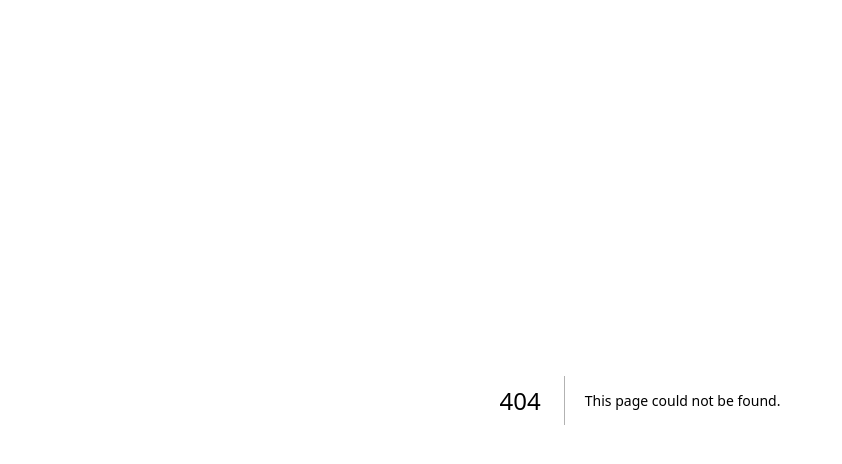
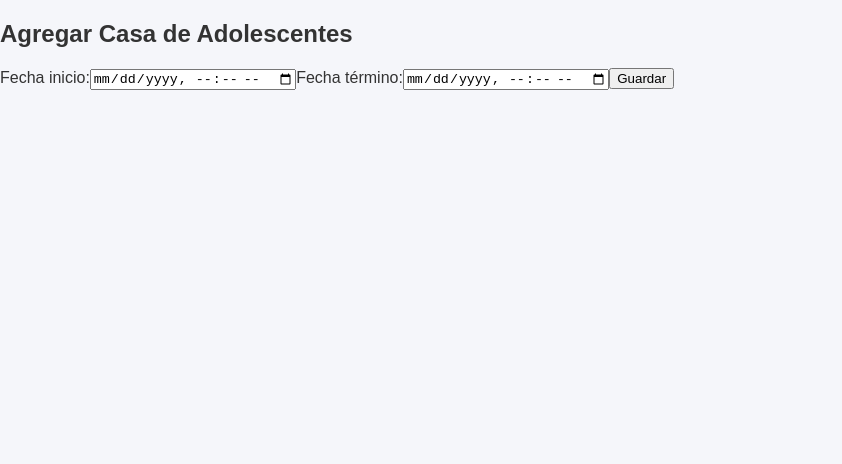
Before and after one commit to imzsebas/control_y_reportes, a Next.js app: page /utilidades/cda/agregar in a window 1280 px wide. Before the commit this address had no page. Shown: the top 464 px of the page, without its empty margins (0-842 px from the left). Built offline with nearby package versions, Linux system fonts and the light colour scheme.

Commit message:
primera prueba ingreso de cda

```diff
--- /dev/null
+++ b/src/app/utilidades/cda/agregar/page.js
@@ -0,0 +1,60 @@
+"use client";
+import { useState } from "react";
+
+export default function AgregarCda() {
+  const [fechaInicio, setFechaInicio] = useState("");
+  const [fechaTermino, setFechaTermino] = useState("");
+
+  const handleSubmit = async (e) => {
+    e.preventDefault();
+
+    const nuevoCda = {
+      fecha_inicio: fechaInicio,
+      fecha_termino: fechaTermino,
+      siembra: null, // por defecto null
+    };
+
+    try {
+      const res = await fetch("/api/cda", {
+        method: "POST",
+        headers: { "Content-Type": "application/json" },
+        body: JSON.stringify(nuevoCda),
+      });
+
+      if (res.ok) {
+        alert("Evento registrado correctamente ✅");
+        setFechaInicio("");
+        setFechaTermino("");
+      } else {
+        alert("Error al registrar evento ❌");
+      }
+    } catch (error) {
+      console.error(error);
+    }
+  };
+
+  return (
+    <div>
+      <h2>Agregar Casa de Adolescentes</h2>
+      <form onSubmit={handleSubmit}>
+        <label>Fecha inicio:</label>
+        <input
+          type="datetime-local"
+          value={fechaInicio}
+          onChange={(e) => setFechaInicio(e.target.value)}
+          required
+        />
+
+        <label>Fecha término:</label>
+        <input
+          type="datetime-local"
+          value={fechaTermino}
+          onChange={(e) => setFechaTermino(e.target.value)}
+          required
+        />
+
+        <button type="submit">Guardar</button>
+      </form>
+    </div>
+  );
+}
```
Also changed, not shown: src/app/utilidades/cda/page.js (+10 -10 lines), src/app/utilidades/cda/ver/page.js (added, +31 -0 lines).
